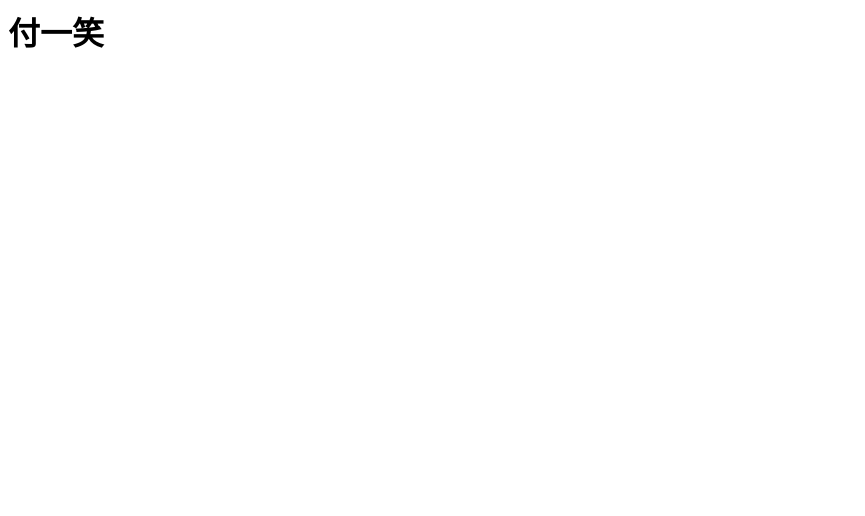
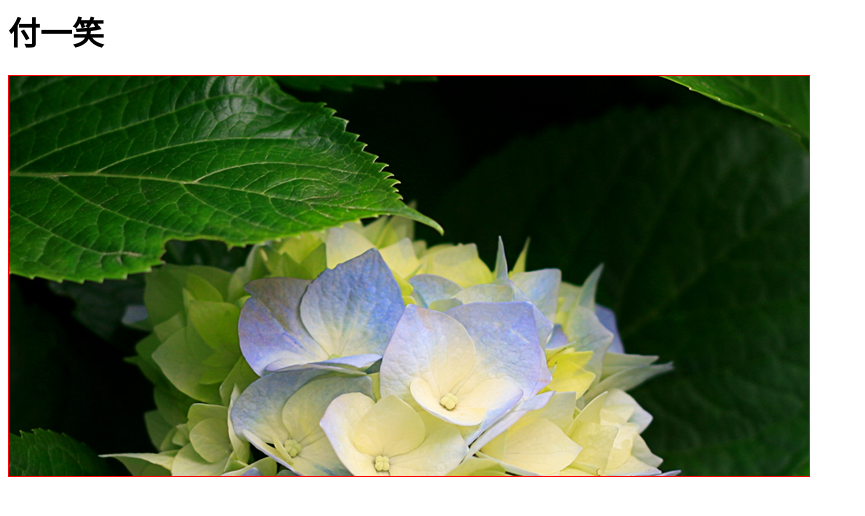
Before and after one commit to FuYiXiao/FuYiXiao, a plain HTML site: page index.html in a window 1280 px wide. Shown: the whole page, without its empty margins (0-865 px from the left). Drawn offline with Linux system fonts and the light colour scheme.

Commit message:
实验图片路径

```diff
--- a/index.html
+++ b/index.html
@@ -1 +1,13 @@
+
+<style>
+
+.pic{
+	width:800px; height:400px; border:1px solid red;
+	background:url(images/test.jpg) no-repeat top center;
+}
+
+</style>
+
 <h1>付一笑</h1>
+<div class="pic">
+</div>
```
Also changed, not shown: images/test.jpg (added).
